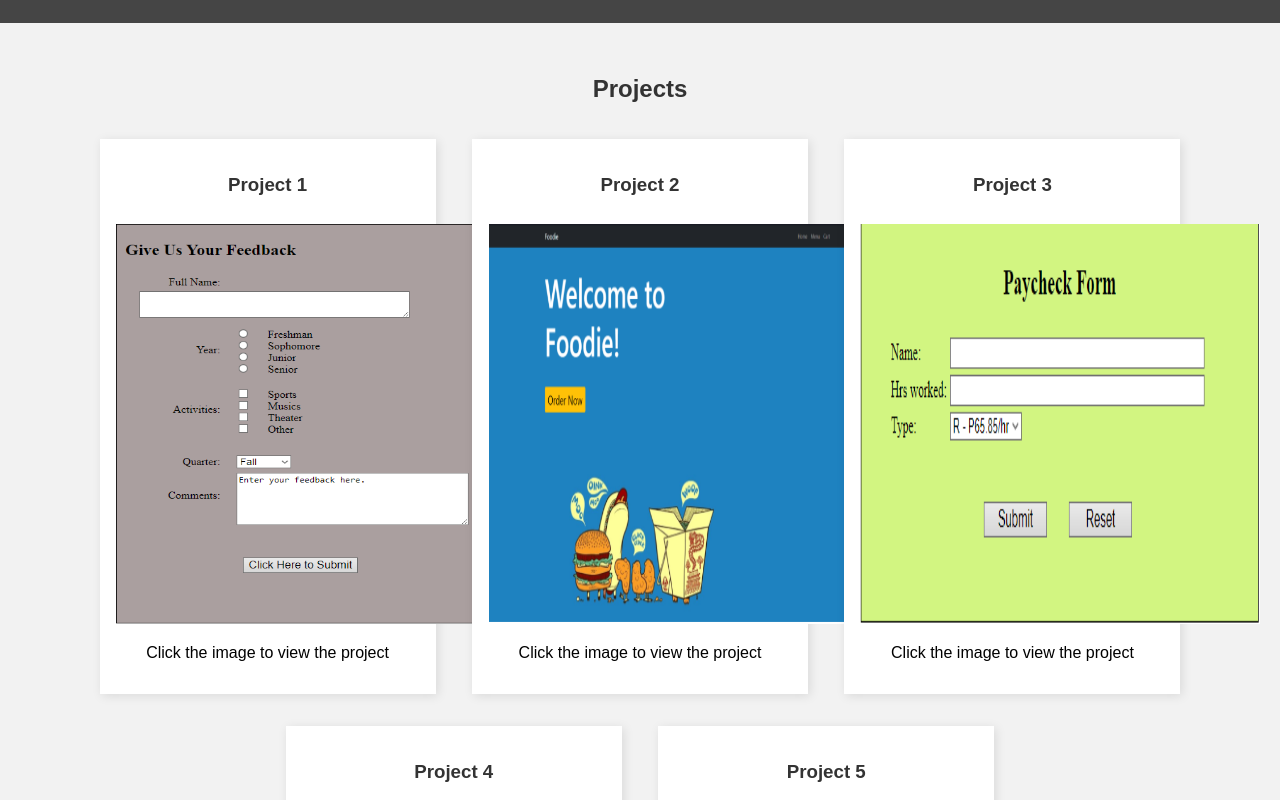
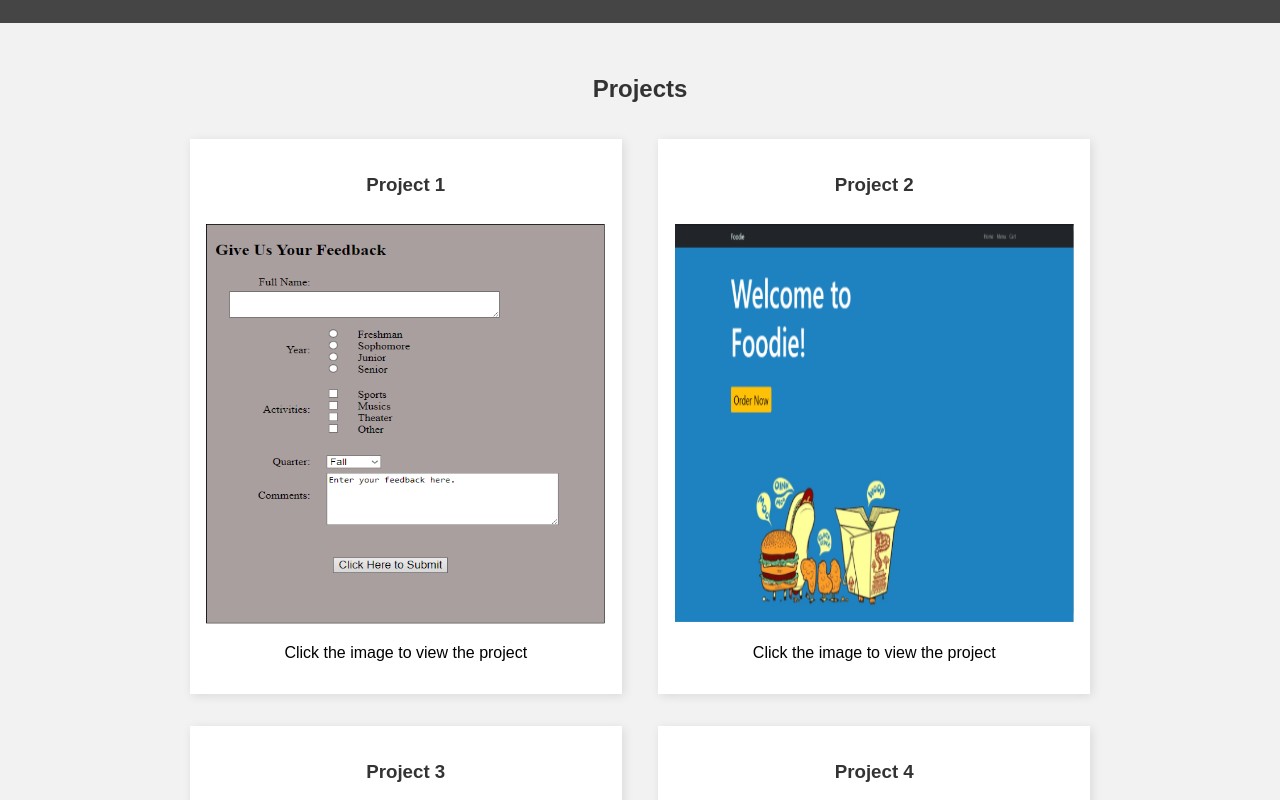
Before and after one commit to MoraJR/WEBDEVFOL_PRELIMS, a plain HTML site: page index.html in a window 1280 px wide. Shown: the part 940-1740 px from the top of the page. Drawn offline with nearby package versions, Linux system fonts and the light colour scheme.

Commit message:
Update style.css

```diff
--- a/style.css
+++ b/style.css
@@ -35,6 +35,7 @@
         margin: 1em;
         text-align: center;
         box-shadow: 2px 2px 10px rgba(0, 0, 0, 0.1);
+	min-width: 400px;
       }
 
       /* Add styles for the portfolio item image */
@@ -141,6 +142,7 @@
 	 background-color: transparent;
 	 width: 400px;
 	 height: 400px;
+	min-width: 100%;
 }
 .projects {
   text-align: center;
```
